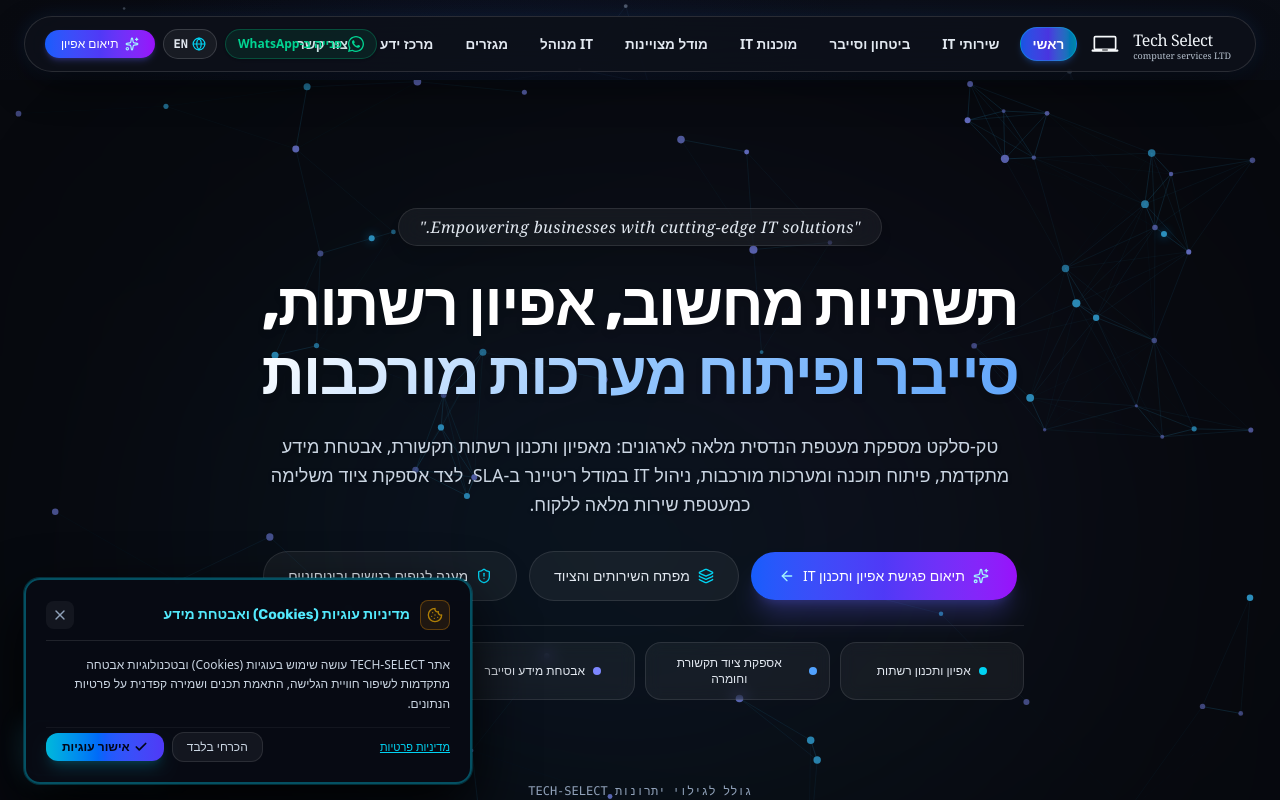
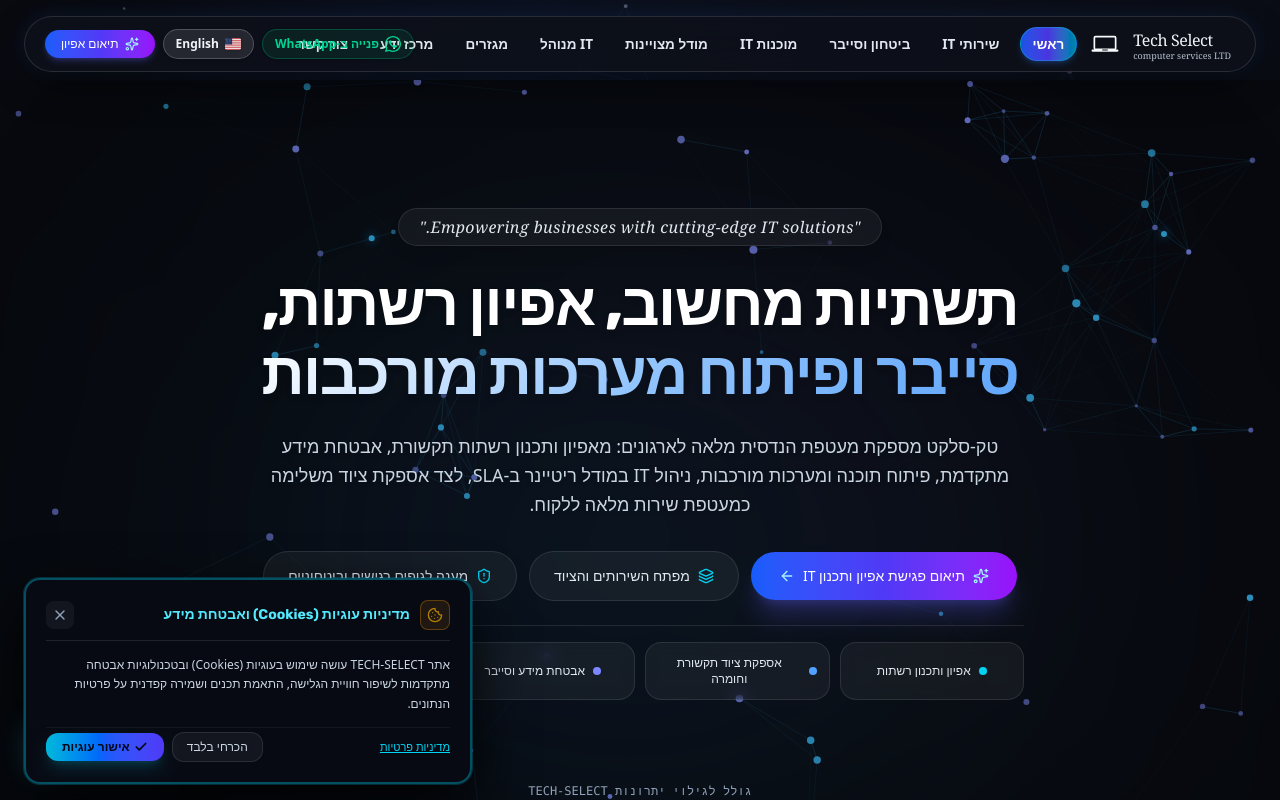
Before and after one commit to Guyyaakobi/TECH-SELECT-COMPUTER-SERVICES-LTD, a React (Vite) app: page / in a window 1280 px wide. Shown: the top 800 px of the page. Built offline with nearby package versions, Linux system fonts and the light colour scheme.

Commit message:
Translate Knowledge Center articles to English, replace EN/HE icon with flag icons, and fix WhatsAppIcon reference

```diff
--- a/src/components/ArticleModal.tsx
+++ b/src/components/ArticleModal.tsx
@@ -1,6 +1,7 @@
 import React from 'react';
 import { ArticleItem } from '../types';
 import { X, Clock, Calendar, User } from 'lucide-react';
+import { useLanguage } from '../context/LanguageContext';
 
 interface ArticleModalProps {
   article: ArticleItem | null;
@@ -8,14 +9,20 @@ interface ArticleModalProps {
 }
 
 export const ArticleModal: React.FC<ArticleModalProps> = ({ article, onClose }) => {
+  const { isHe } = useLanguage();
   if (!article) return null;
 
   return (
     <div className="fixed inset-0 z-50 flex items-center justify-center p-4 bg-slate-950/80 backdrop-blur-xl animate-in fade-in duration-200">
-      <div className="relative w-full max-w-3xl bg-slate-900 border border-slate-800 rounded-2xl shadow-2xl overflow-hidden max-h-[90vh] flex flex-col text-right text-slate-100">
+      <div
+        dir={isHe ? 'rtl' : 'ltr'}
+        className={`relative w-full max-w-3xl bg-slate-900 border border-slate-800 rounded-2xl shadow-2xl overflow-hidden max-h-[90vh] flex flex-col ${
+          isHe ? 'text-right' : 'text-left'
+        } text-slate-100`}
+      >
 
         {/* Header */}
-        <div className="p-6 bg-slate-950/80 border-b border-slate-800 flex items-start justify-between">
+        <div className="p-6 bg-slate-950/80 border-b border-slate-800 flex items-start justify-between gap-4">
           <div className="space-y-2 max-w-2xl">
             <span className="px-2.5 py-0.5 rounded-full bg-blue-950 text-cyan-300 border border-blue-800 text-xs font-mono font-bold">
               {article.categoryLabel}
@@ -23,7 +30,7 @@ export const ArticleModal: React.FC<ArticleModalProps> = ({ article, onClose })
             <h2 className="text-xl sm:text-2xl font-bold text-white font-heading">
               {article.title}
             </h2>
-            <div className="flex items-center gap-4 text-xs text-slate-400 pt-1 font-medium font-mono">
+            <div className="flex flex-wrap items-center gap-4 text-xs text-slate-400 pt-1 font-medium font-mono">
               <span className="flex items-center gap-1">
                 <Clock className="w-3.5 h-3.5 text-cyan-400" />
                 {article.readTime}
@@ -41,8 +48,8 @@ export const ArticleModal: React.FC<ArticleModalProps> = ({ article, onClose })
 
           <button
             onClick={onClose}
-            className="p-2 text-slate-400 hover:text-white bg-slate-900 hover:bg-slate-800 rounded-lg border border-slate-800 transition-colors shadow-sm cursor-pointer"
-            aria-label="סגירה"
+            className="p-2 text-slate-400 hover:text-white bg-slate-900 hover:bg-slate-800 rounded-lg border border-slate-800 transition-colors shadow-sm cursor-pointer shrink-0"
+            aria-label={isHe ? 'סגירה' : 'Close'}
           >
             <X className="w-5 h-5" />
           </button>
@@ -61,13 +68,15 @@ export const ArticleModal: React.FC<ArticleModalProps> = ({ article, onClose })
         {/* Footer */}
         <div className="p-4 bg-slate-950/90 border-t border-slate-800 flex items-center justify-between">
           <span className="text-xs text-slate-400 font-medium">
-            פורסם בפינת המידע המקצועי של TECH-SELECT
+            {isHe
+              ? 'פורסם בפינת המידע המקצועי של TECH-SELECT'
+              : 'Published in TECH-SELECT Knowledge Hub'}
           </span>
           <button
             onClick={onClose}
             className="px-4 py-2 bg-gradient-to-r from-blue-600 to-cyan-500 hover:from-blue-500 hover:to-cyan-400 text-white rounded-xl text-xs font-bold transition-all shadow-md cursor-pointer"
           >
-            סגור מאמר
+            {isHe ? 'סגור מאמר' : 'Close Article'}
           </button>
         </div>
 
--- a/src/components/Navbar.tsx
+++ b/src/components/Navbar.tsx
@@ -15,10 +15,76 @@ interface NavbarProps {
   onLanguageChange?: (lang: 'he' | 'en') => void;
 }
 
+// WhatsApp SVG Icon
 const WhatsAppIcon: React.FC<{ className?: string }> = ({ className = "w-4 h-4" }) => (
   <svg className={className} viewBox="0 0 24 24" fill="currentColor">
     <path d="M17.472 14.382c-.297-.149-1.758-.867-2.03-.967-.273-.099-.471-.148-.67.15-.197.297-.767.966-.94 1.164-.173.199-.347.223-.644.075-.297-.15-1.255-.463-2.39-1.475-.883-.788-1.48-1.761-1.653-2.059-.173-.297-.018-.458.13-.606.134-.133.298-.347.446-.521.151-.172.2-.296.3-.495.099-.198.05-.372-.025-.521-.075-.148-.669-1.611-.916-2.206-.242-.579-.487-.501-.669-.51l-.57-.01c-.198 0-.52.074-.792.372s-1.04 1.016-1.04 2.479 1.065 2.876 1.213 3.074c.149.198 2.095 3.2 5.076 4.487.709.306 1.263.489 1.694.626.712.226 1.36.194 1.872.118.571-.085 1.758-.719 2.006-1.413.248-.695.248-1.29.173-1.414-.074-.124-.272-.198-.57-.347z"/>
     <path d="M12 0C5.373 0 0 5.373 0 12c0 2.118.552 4.107 1.517 5.838L0 24l6.326-1.481A11.942 11.942 0 0012 24c6.627 0 12-5.373 12-12S18.627 0 12 0zm0 22c-1.848 0-3.582-.489-5.088-1.341l-.365-.208-3.754.879.897-3.66-.228-.372A9.945 9.945 0 012 12c0-5.514 4.486-10 10-10s10 4.486 10 10-4.486 10-10 10z"/>
+  </svg>
+);
+
+// Israel Flag SVG Icon
+const IsraelFlagIcon: React.FC<{ className?: string }> = ({ className = "w-4 h-3" }) => (
+  <svg className={`${className} rounded-[2px] shadow-sm shrink-0`} viewBox="0 0 640 480" fill="none">
+    <rect width="640" height="480" fill="#ffffff" />
+    <rect width="640" height="52" y="44" fill="#0038b8" />
+    <rect width="640" height="52" y="384" fill="#0038b8" />
+    <g transform="translate(320 240) scale(1.15)">
+      <polygon points="0,-50 43.3,25 -43.3,25" fill="none" stroke="#0038b8" strokeWidth="10" />
+      <polygon points="0,50 43.3,-25 -43.3,-25" fill="none" stroke="#0038b8" strokeWidth="10" />
+    </g>
+  </svg>
+);
+
+// USA Flag SVG Icon
+const UsFlagIcon: React.FC<{ className?: string }> = ({ className = "w-4 h-3" }) => (
+  <svg className={`${className} rounded-[2px] shadow-sm shrink-0`} viewBox="0 0 640 480" fill="none">
+    <rect width="640" height="480" fill="#bd3d44"/>
+    <path stroke="#ffffff" strokeWidth="37" d="M0 55.5h640M0 129h640M0 203h640M0 277h640M0 351h640M0 424.5h640"/>
+    <rect width="285" height="258.5" fill="#192f5d"/>
+    <g fill="#ffffff">
+      <circle cx="28" cy="25" r="7"/>
+      <circle cx="85" cy="25" r="7"/>
+      <circle cx="142" cy="25" r="7"/>
+      <circle cx="199" cy="25" r="7"/>
+      <circle cx="256" cy="25" r="7"/>
+      <circle cx="56.5" cy="50" r="7"/>
+      <circle cx="113.5" cy="50" r="7"/>
+      <circle cx="170.5" cy="50" r="7"/>
+      <circle cx="227.5" cy="50" r="7"/>
+      <circle cx="28" cy="75" r="7"/>
+      <circle cx="85" cy="75" r="7"/>
+      <circle cx="142" cy="75" r="7"/>
+      <circle cx="199" cy="75" r="7"/>
+      <circle cx="256" cy="75" r="7"/>
+      <circle cx="56.5" cy="100" r="7"/>
+      <circle cx="113.5" cy="100" r="7"/>
+      <circle cx="170.5" cy="100" r="7"/>
+      <circle cx="227.5" cy="100" r="7"/>
+      <circle cx="28" cy="125" r="7"/>
+      <circle cx="85" cy="125" r="7"/>
+      <circle cx="142" cy="125" r="7"/>
+      <circle cx="199" cy="125" r="7"/>
+      <circle cx="256" cy="125" r="7"/>
+      <circle cx="56.5" cy="150" r="7"/>
+      <circle cx="113.5" cy="150" r="7"/>
+      <circle cx="170.5" cy="150" r="7"/>
+      <circle cx="227.5" cy="150" r="7"/>
+      <circle cx="28" cy="175" r="7"/>
+      <circle cx="85" cy="175" r="7"/>
+      <circle cx="142" cy="175" r="7"/>
+      <circle cx="199" cy="175" r="7"/>
+      <circle cx="256" cy="175" r="7"/>
+      <circle cx="56.5" cy="200" r="7"/>
+      <circle cx="113.5" cy="200" r="7"/>
+      <circle cx="170.5" cy="200" r="7"/>
+      <circle cx="227.5" cy="200" r="7"/>
+      <circle cx="28" cy="225" r="7"/>
+      <circle cx="85" cy="225" r="7"/>
+      <circle cx="142" cy="225" r="7"/>
+      <circle cx="199" cy="225" r="7"/>
+      <circle cx="256" cy="225" r="7"/>
+    </g>
   </svg>
 );
 
@@ -130,16 +196,25 @@ export const Navbar: React.FC<NavbarProps> = ({
               <span>{isHe ? 'פנייה ב-WhatsApp' : 'WhatsApp Us'}</span>
             </a>
 
-            {/* Language Switcher Button with Globe Icon */}
+            {/* Language Switcher Button with Flags */}
             {onLanguageChange && (
               <button
                 onClick={() => onLanguageChange(isHe ? 'en' : 'he')}
-                className="flex items-center gap-1 px-2.5 py-1.5 rounded-full bg-white/5 hover:bg-white/10 border border-white/15 text-slate-200 text-[11px] xl:text-xs font-bold transition-all cursor-pointer hover:border-cyan-400/50 hover:text-cyan-300 shrink-0"
+                className="flex items-center gap-1.5 px-3 py-1.5 rounded-full bg-white/10 hover:bg-white/15 border border-white/20 text-slate-100 text-[11px] xl:text-xs font-bold transition-all cursor-pointer hover:border-cyan-400/60 hover:text-cyan-200 shrink-0 shadow-sm active:scale-95"
                 title={isHe ? 'Switch site to English' : 'החלף שפה לעברית'}
                 aria-label="בחר שפה / Language"
               >
-                <Globe className="w-3.5 h-3.5 text-cyan-400 shrink-0" />
-                <span className="font-mono uppercase">{isHe ? 'EN' : 'HE'}</span>
+                {isHe ? (
+                  <>
+                    <UsFlagIcon className="w-4 h-3" />
+                    <span className="font-sans">English</span>
+                  </>
+                ) : (
+                  <>
+                    <IsraelFlagIcon className="w-4 h-3" />
+                    <span className="font-sans">עברית</span>
+                  </>
+                )}
               </button>
             )}
 
@@ -159,11 +234,21 @@ export const Navbar: React.FC<NavbarProps> = ({
             {onLanguageChange && (
               <button
                 onClick={() => onLanguageChange(isHe ? 'en' : 'he')}
-                className="p-1.5 text-xs font-bold font-mono text-cyan-300 bg-white/10 hover:bg-white/15 rounded-full border border-white/15 flex items-center gap-1"
+                className="px-2.5 py-1.5 text-xs font-bold font-sans text-slate-100 bg-white/10 hover:bg-white/15 rounded-full border border-white/20 flex items-center gap-1.5 shadow-sm active:scale-95 cursor-pointer"
                 aria-label="Switch Language"
+                title={isHe ? 'Switch to English' : 'החלף לעברית'}
               >
-                <Globe className="w-3.5 h-3.5 text-cyan-400 shrink-0" />
-                <span className="text-[10px] uppercase">{isHe ? 'EN' : 'HE'}</span>
+                {isHe ? (
+                  <>
+                    <UsFlagIcon className="w-4 h-3" />
+                    <span className="text-[11px] font-sans">EN</span>
+                  </>
+                ) : (
+                  <>
+                    <IsraelFlagIcon className="w-4 h-3" />
+                    <span className="text-[11px] font-sans">עברית</span>
+                  </>
+                )}
               </button>
             )}
 
--- a/src/components/ServiceModal.tsx
+++ b/src/components/ServiceModal.tsx
@@ -30,7 +30,12 @@ export const ServiceModal: React.FC<ServiceModalProps> = ({ service, onClose, on
 
   return (
     <div className="fixed inset-0 z-50 flex items-center justify-center p-4 bg-slate-950/80 backdrop-blur-xl animate-in fade-in duration-200">
-      <div className="relative w-full max-w-3xl bg-slate-900 border border-slate-800 rounded-2xl shadow-2xl overflow-hidden max-h-[90vh] flex flex-col text-slate-100">
+      <div
+        dir={isHe ? 'rtl' : 'ltr'}
+        className={`relative w-full max-w-3xl bg-slate-900 border border-slate-800 rounded-2xl shadow-2xl overflow-hidden max-h-[90vh] flex flex-col ${
+          isHe ? 'text-right' : 'text-left'
+        } text-slate-100`}
+      >
         {/* Header */}
         <div className="relative p-6 bg-slate-950/80 border-b border-slate-800 flex items-start justify-between">
           <div className="flex items-center gap-4">
```
Also changed, not shown: src/components/KnowledgeCenterSection.tsx (+86 -18 lines).
